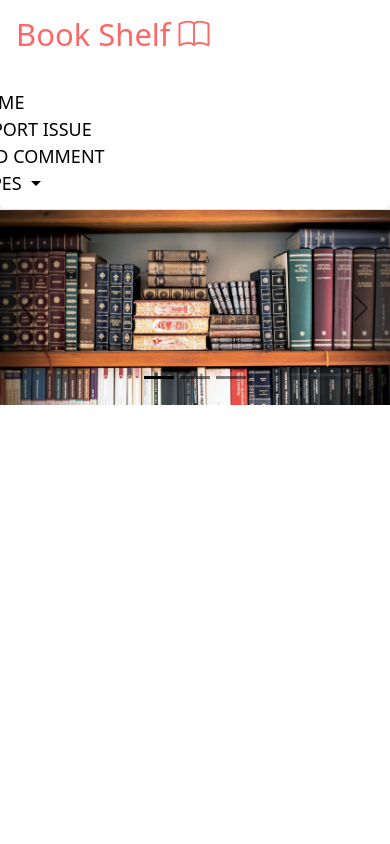
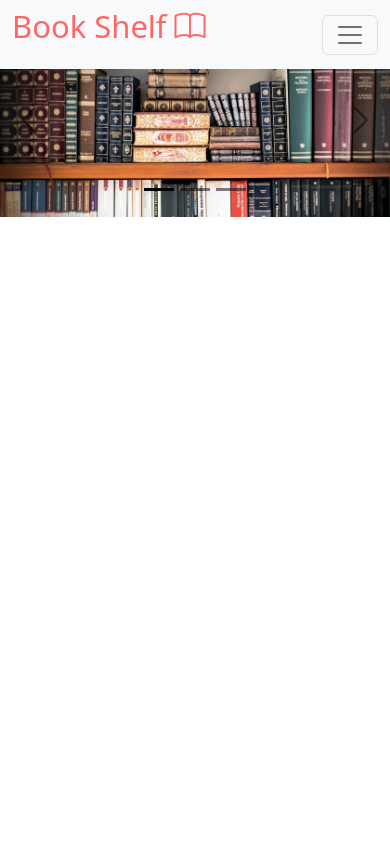
Before and after one commit to sanasal/book-django-app, a Django app: page / in a window 390 px wide; the page is wider, and only the part inside the window is pictured. Run offline with Django 4.2, Linux system fonts and the light colour scheme; some libraries are stand-ins or nearby versions.

Commit message:
first commit

```diff
--- a/book_app/requirements.txt
+++ /dev/null
@@ -1,6 +0,0 @@
-asgiref==3.6.0
-Django==4.0.10
-mysqlclient==2.1.1
-Pillow==9.4.0
-sqlparse==0.4.3
-tzdata==2022.7
--- a/book_app/templates/book.html
+++ b/book_app/templates/book.html
@@ -24,6 +24,13 @@
             position: relative;
             left: -100px;
             top: 20px;
+        }
+        .nav-href2
+        {
+          text-decoration: none;
+          color: black;
+          font-size: 23px;
+          margin-top: 10px;
         }
         nav
         {
@@ -172,6 +179,99 @@
           padding-right: 40px;
           color: #ff6666;
         }
+        .btn.nav_button::before
+        {
+          content: '';
+          z-index: -1;
+          position: absolute;
+          top: 0%;
+          bottom: 0%;
+          left: 0%;
+          right: 0%;
+          background-color:var(--accent-color);
+          transition: transform 300ms ease-in-out;
+          transform: scaleX(0);
+          transform-origin: left;
+          border-radius: 7%;
+        }
+        .btn.nav_button
+        {
+          position: absolute;
+          left: 10px;
+          top: 500px ;
+          margin-right: 9px;
+          transition: color 300ms ease-in-out;
+          z-index: 1;
+        }
+        .btn.nav_button:hover::before,
+        .btn.nav_button:focus::before
+        {
+            transform: scaleX(1);
+        }
+        .btn.nav_button:hover,
+        .btn.nav_button:focus
+        {
+            color: #fff;
+        }
+        .btn.nav_button2::before
+        {
+          content: '';
+          z-index: -1;
+          position: absolute;
+          top: 0%;
+          bottom: 0%;
+          left: 0%;
+          right: 0%;
+          background-color:var(--accent-color);
+          transition: transform 300ms ease-in-out;
+          transform: scaleX(0);
+          transform-origin: left;
+          border-radius: 7%;
+        }
+        .btn.nav_button2
+        {
+          position: absolute;
+          left: 90px;
+          top: 500px ;
+          margin-right: 9px;
+          transition: color 300ms ease-in-out;
+          z-index: 1;
+        }
+        .btn.nav_button2:hover::before,
+        .btn.nav_button2:focus::before
+        {
+            transform: scaleX(1);
+        }
+        .btn.nav_button2:hover,
+        .btn.nav_button2:focus
+        {
+            color: #fff;
+        }
+        .mobile-nav
+        {
+          visibility: hidden;
+        }
+        .lab-nav
+        {
+          visibility: visible;
+        }
+        @media screen and (max-width:870px) and (min-width:320px)
+        {
+          .mobile-nav
+          {
+            visibility: visible;
+            position: relative;
+          }
+          .lab-nav
+          {
+            visibility: hidden;
+            position: absolute;
+          }
+          body
+          {
+            box-sizing: initial;
+          }
+        }
     </style>
 </head>
 <body>
@@ -179,11 +279,63 @@
     <script src="https://cdn.jsdelivr.net/npm/bootstrap@5.2.3/dist/js/bootstrap.bundle.min.js" integrity="sha384-kenU1KFdBIe4zVF0s0G1M5b4hcpxyD9F7jL+jjXkk+Q2h455rYXK/7HAuoJl+0I4" crossorigin="anonymous"></script>
     <script nomodule src="https://unpkg.com/ionicons@5.5.2/dist/ionicons/ionicons.js"></script>
     <script type="module" src="https://unpkg.com/ionicons@5.5.2/dist/ionicons/ionicons.esm.js"></script>
+    <script src="https://cdn.lordicon.com/ritcuqlt.js"></script>
 
-    <!--Navbar-->
-    <nav class="navbar shadow p-3 mb-5 bg-body rounded">
+    <nav class="navbar mobile-nav bg-light fixed-top">
+      <div class="container-fluid">
+        <p class="display-5"> Book Shelf  <i class="bi bi-book"></i></p>
+        <button class="navbar-toggler" type="button" data-bs-toggle="offcanvas" data-bs-target="#offcanvasNavbar" aria-controls="offcanvasNavbar">
+          <span class="navbar-toggler-icon"></span>
+        </button>
+        <div class="offcanvas offcanvas-end" tabindex="-1" id="offcanvasNavbar" aria-labelledby="offcanvasNavbarLabel">
+          <div class="offcanvas-header">
+            <button type="button" class="btn-close" data-bs-dismiss="offcanvas" aria-label="Close"></button>
+          </div>
+          <div class="offcanvas-body">
+            <ul class="navbar-nav `justify-content-end flex-grow-1 pe-3">
+              <li class="nav-item nav-href2 li">
+                  <a class="nav-link" href="{% url 'book_shelf:home'%}"><i class="bi bi-house"></i> Home</a>
+              </li>
+              <li class="nav-item nav-href2 li">
+                  <a href="{% url 'book_shelf:report_issue'%}" class="nav-link"><i class="bi bi-telephone-fill"></i> Report issue</a>
+              </li>
+              <li class="nav-item nav-href2 li">
+                <a href="{% url 'book_shelf:add_comment'%}" class="nav-link"><i class="bi bi-chat-left-dots-fill"></i> Add Comment</a>
+              </li>
+              <li class="nav-item nav-href2 li">
+                <a class="nav-link dropdown-toggle" href="#" role="button" data-bs-toggle="dropdown" aria-expanded="false">
+                  <i class="bi bi-diagram-3-fill"></i> Types
+                </a>
+                <ul class="dropdown-menu dropdown-menu-dark">
+                  <li><a class="dropdown-item" href="{% url 'book_shelf:police'%}">Mystry and police</a></li>
+                  <li><a class="dropdown-item" href="{% url 'book_shelf:sciences'%}">Sciences</a></li>
+                  <li><a class="dropdown-item" href="{% url 'book_shelf:programming'%}">Programming</a></li>
+                  <li><a class="dropdown-item" href="{% url 'book_shelf:languages'%}">Languages</a></li>
+                  <li><a class="dropdown-item" href="{% url 'book_shelf:islam'%}">Islam</a></li>
+                  <li><a class="dropdown-item" href="{% url 'book_shelf:psychology'%}">Psychology</a></li>
+                </ul>
+              </li>
+          </ul>
+          {% if user.is_authenticated %}
+           <i class="bi bi-person-circle nav-prof btn d-flex mt-3" data-bs-toggle="modal" data-bs-target="#staticBackdrop"></i>
+          <form action="/log_out/" method="post" class="d-flex mt-3">
+          {% csrf_token %}
+            <a><button type="submit" class="btn nav_button">Log out</button></a>
+          </form>
+          {% else %}
+           <a href="{% url 'book_shelf:log_in'%}"><button type="submit" class="btn nav_button2">Log in</button></a>
+           <a href="{% url 'book_shelf:sign_in'%}"><button type="submit" class="btn nav_button">Sign in</button></a>
+          {% endif %}
+          </div>
+        </div>
+      </div>
+    </nav>
+
+
+    <!--Desktop Navbar-->
+    <nav class="navbar shadow p-3 mb-5 bg-body rounded lab-nav">
         <div>
-            <p class="display-5"> Book Shelf  <i class="bi bi-book"></i></b>
+            <p class="display-5"> Book Shelf  <i class="bi bi-book"></i></p>
         </div>
         <div>
             <ul>
@@ -222,7 +374,7 @@
              <a href="{% url 'book_shelf:sign_in'%}"><button type="submit" class="btn nav-button2">Sign in</button></a>
             {% endif %}
         </div>
-    </nav>
+      </nav>
 
     <!--Profile Modal-->
     <div class="modal fade" id="staticBackdrop" data-bs-backdrop="static" data-bs-keyboard="false" tabindex="-1" aria-labelledby="staticBackdropLabel" aria-hidden="true">
@@ -272,6 +424,11 @@
       </div>
     </section>
 
+    <!--Scripts section-->
+    <script>
+      // mobile navbar
+    </script>
+
 </body>
 </html>
 
--- a/book_app/templates/islam.html
+++ b/book_app/templates/islam.html
@@ -208,7 +208,7 @@
             </ul>
             <form method="post" action="{% url 'book_shelf:search_islam'%}" id="search-filter" class="form search-form">
               {% csrf_token %}
-              <input class="border border-4 rounded-3" type="text" name="name">
+              <input class="border border-4 rounded-3" type="text" placeholder="write the book full name..." name="name">
               <input class="btn search-btn" type="submit" name="submit" value="Search">
             </form>
         </div>
--- a/book_app/templates/languages.html
+++ b/book_app/templates/languages.html
@@ -208,7 +208,7 @@
             </ul>
             <form method="post" action="{% url 'book_shelf:search_lang'%}" id="search-filter" class="form search-form">
               {% csrf_token %}
-              <input class="border border-4 rounded-3" type="text" name="name">
+              <input class="border border-4 rounded-3" type="text" placeholder="write the book full name..." name="name">
               <input class="btn search-btn" type="submit" name="submit" value="Search">
             </form>
         </div>
--- a/book_app/templates/police.html
+++ b/book_app/templates/police.html
@@ -208,7 +208,7 @@
             </ul>
             <form method="post" action="{% url 'book_shelf:search_police'%}" id="search-filter" class="form search-form">
               {% csrf_token %}
-              <input class="border border-4 rounded-3" type="text" name="name">
+              <input class="border border-4 rounded-3" placeholder="write the book full name..." type="text" name="name">
               <input class="btn search-btn" type="submit" name="submit" value="Search">
             </form>
         </div>
--- a/book_app/templates/programming.html
+++ b/book_app/templates/programming.html
@@ -208,7 +208,7 @@
             </ul>
             <form method="post" action="{% url 'book_shelf:search_prog'%}" id="search-filter" class="form search-form">
               {% csrf_token %}
-              <input class="border border-4 rounded-3" type="text" name="name">
+              <input class="border border-4 rounded-3" placeholder="write the book full name..." type="text" name="name">
               <input class="btn search-btn" type="submit" name="submit" value="Search">
             </form>
         </div>
--- a/book_app/templates/psychology.html
+++ b/book_app/templates/psychology.html
@@ -208,7 +208,7 @@
             </ul>
             <form method="post" action="{% url 'book_shelf:search_psy'%}" id="search-filter" class="form search-form">
               {% csrf_token %}
-              <input class="border border-4 rounded-3" type="text" name="name">
+              <input class="border border-4 rounded-3" placeholder="write the book full name..." type="text" name="name">
               <input class="btn search-btn" type="submit" name="submit" value="Search">
             </form>
         </div>
--- a/book_app/templates/sciences.html
+++ b/book_app/templates/sciences.html
@@ -208,7 +208,7 @@
             </ul>
             <form method="post" action="{% url 'book_shelf:search_sci'%}" id="search-filter" class="form search-form">
               {% csrf_token %}
-              <input class="border border-4 rounded-3" type="text" name="name">
+              <input class="border border-4 rounded-3" placeholder="write the book full name..." type="text" name="name">
               <input class="btn search-btn" type="submit" name="submit" value="Search">
             </form>
         </div>
```
Also changed, not shown: README.md (deleted), book_app/manage.py (line endings or trailing spaces), book_app/templates/log in.html (line endings or trailing spaces), book_app/templates/report_issue.html (line endings or trailing spaces), book_app/templates/sign in.html (line endings or trailing spaces).
